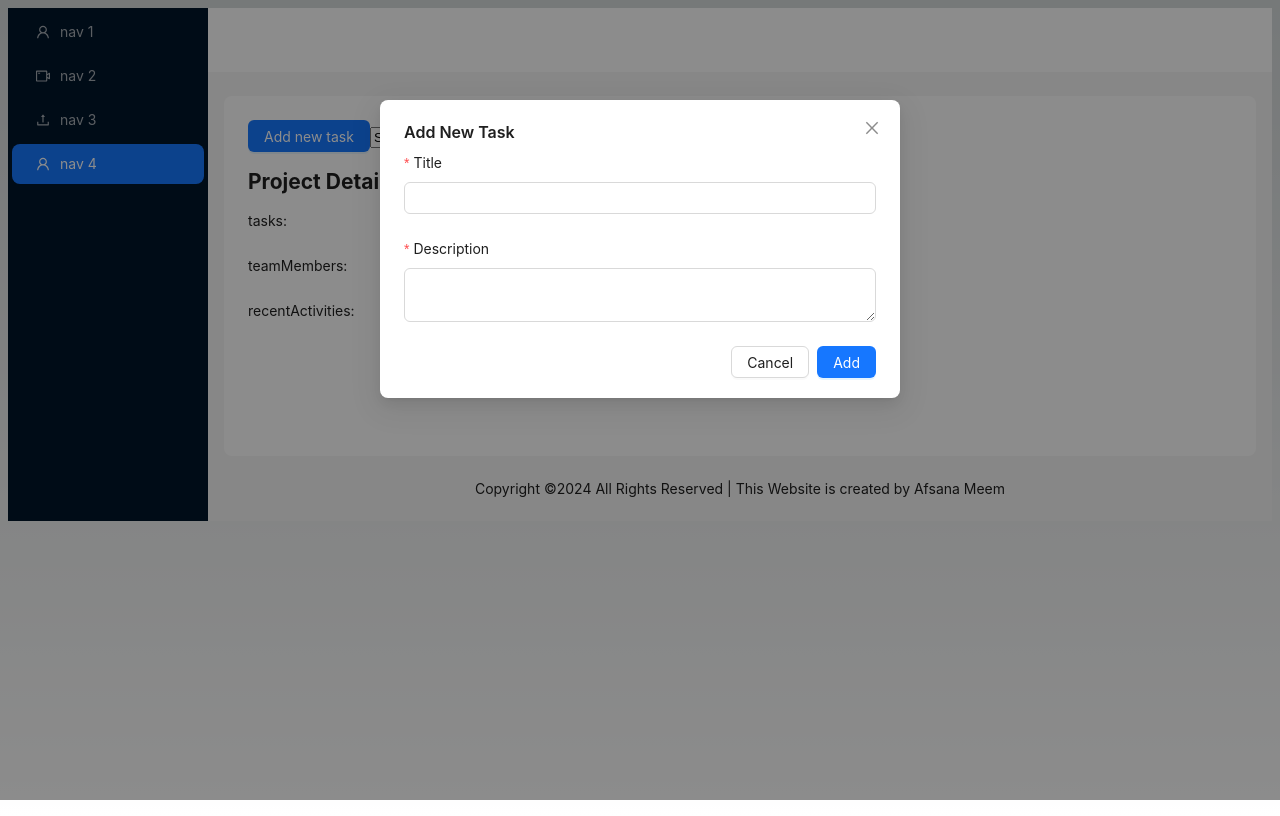
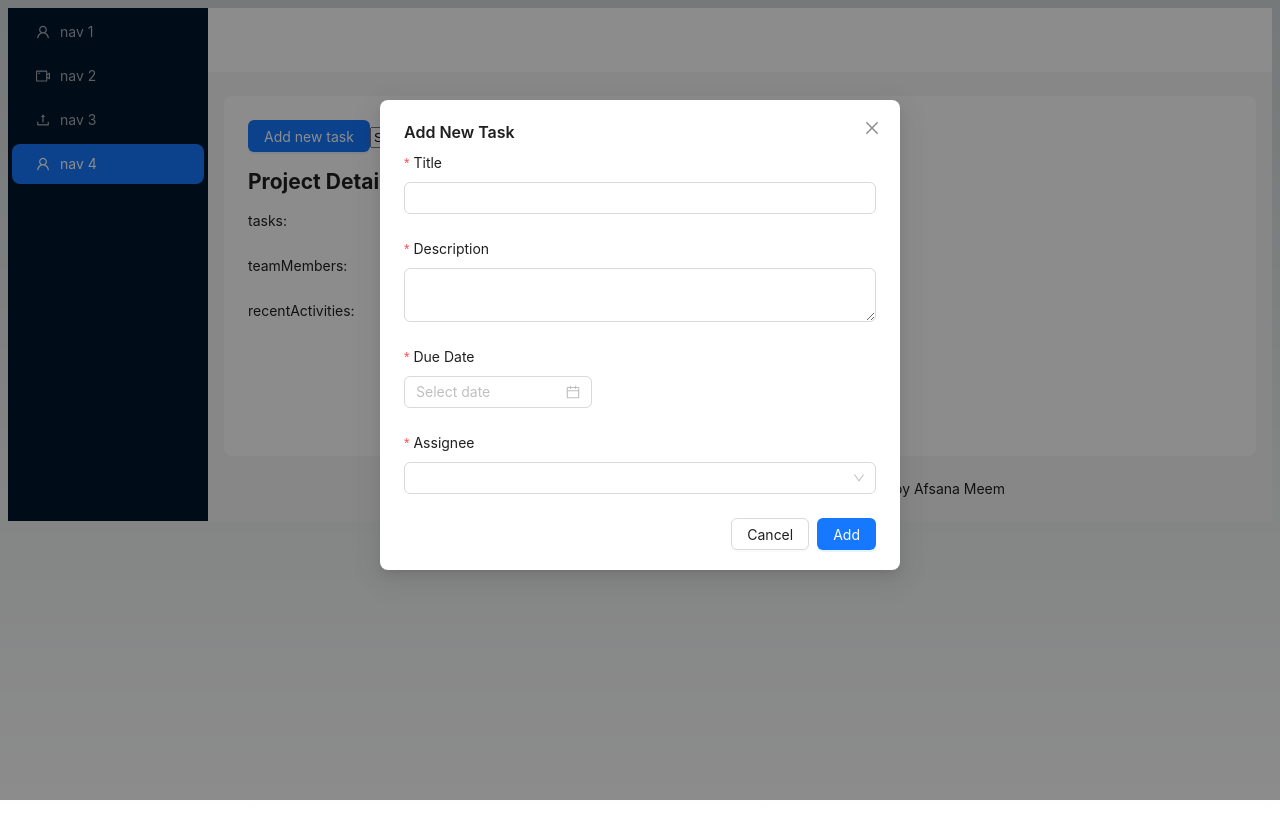
Before and after one commit to afsumeem/project-planner, a Next.js app: page /dashboard/projects-overview/1 in a window 1280 px wide. Both pictures are taken after typing "Sample", "2020-01-15" into the empty fields and a click on the button "Add new task". Built offline with nearby package versions, Linux system fonts and the light colour scheme.

Commit message:
add new task functionality done

```diff
--- a/src/app/dashboard/projects-overview/[id]/page.jsx
+++ b/src/app/dashboard/projects-overview/[id]/page.jsx
@@ -20,8 +20,16 @@ const ProjectDetailPage = ({ params }) => {
   };
 
   const handleCreate = (values) => {
-    // Add new task action
-    projectStore.getState().addTask(project.id, values);
+    const newTaskId = project.tasks.length + 101;
+    const newTask = {
+      id: newTaskId,
+      title: values.title,
+      description: values.description,
+      status: "To Do",
+      dueDate: values.dueDate.format("YYYY-MM-DD"),
+      assignee: values.assignee,
+    };
+    projectStore.getState().addTask(project.id, newTask);
     setVisible(false);
   };
   //
@@ -70,15 +78,11 @@ const ProjectDetailPage = ({ params }) => {
   };
 
   return (
+    <>
       <div>
         <Button type="primary" onClick={showModal}>
           Add new task
         </Button>
-      <AddTaskModal
-        visible={visible}
-        onCreate={handleCreate}
-        onCancel={handleCancel}
-      />
 
         <input
           type="text"
@@ -135,7 +139,9 @@ const ProjectDetailPage = ({ params }) => {
                 dueDateFilterFromStore === ""
             )
             .filter((task) =>
-            task.title.toLowerCase().includes(searchTermFromStore.toLowerCase())
+              task.title
+                .toLowerCase()
+                .includes(searchTermFromStore.toLowerCase())
             )
             .map((task) => (
               <div key={task.id}>
@@ -171,6 +177,13 @@ const ProjectDetailPage = ({ params }) => {
           ))}
         </div>
       </div>
+      <AddTaskModal
+        visible={visible}
+        onCreate={handleCreate}
+        onCancel={handleCancel}
+        teamMembers={project?.teamMembers}
+      />
+    </>
   );
 };
 
--- a/src/components/AddTaskModal.js
+++ b/src/components/AddTaskModal.js
@@ -1,7 +1,8 @@
 import React, { useState } from "react";
-import { Modal, Form, Input, Button } from "antd";
+import { Modal, Form, Input, Select, DatePicker } from "antd";
+const { Option } = Select;
 
-const AddTaskModal = ({ visible, onCreate, onCancel }) => {
+const AddTaskModal = ({ visible, onCreate, onCancel, teamMembers }) => {
   const [form] = Form.useForm();
 
   const handleOk = () => {
@@ -18,7 +19,7 @@ const AddTaskModal = ({ visible, onCreate, onCancel }) => {
 
   return (
     <Modal
-      visible={visible}
+      open={visible}
       title="Add New Task"
       okText="Add"
       cancelText="Cancel"
@@ -40,6 +41,27 @@ const AddTaskModal = ({ visible, onCreate, onCancel }) => {
         >
           <Input.TextArea />
         </Form.Item>
+
+        <Form.Item
+          name="dueDate"
+          label="Due Date"
+          rules={[{ required: true, message: "Please select the due date" }]}
+        >
+          <DatePicker />
+        </Form.Item>
+        <Form.Item
+          name="assignee"
+          label="Assignee"
+          rules={[{ required: true, message: "Please select the assignee" }]}
+        >
+          <Select>
+            {teamMembers?.map((member) => (
+              <Option key={member?.id} value={member?.name}>
+                {member?.name}
+              </Option>
+            ))}
+          </Select>
+        </Form.Item>
       </Form>
     </Modal>
   );
--- a/src/store/store.js
+++ b/src/store/store.js
@@ -68,6 +68,25 @@ const projectStore = create((set) => ({
       return { projects: updatedProjects };
     });
   },
+
+  // Action to add a new task to a project
+  addTask: (projectId, newTask) => {
+    set((state) => {
+      const updatedProjects = state.projects.map((project) => {
+        if (project.id === projectId) {
+          return {
+            ...project,
+            tasks: [
+              ...project.tasks,
+              { ...newTask, id: project.tasks.length + 1 },
+            ],
+          };
+        }
+        return project;
+      });
+      return { projects: updatedProjects };
+    });
+  },
 }));
 
 // all project
```
Lines whose indentation alone changed are shown as unchanged.
